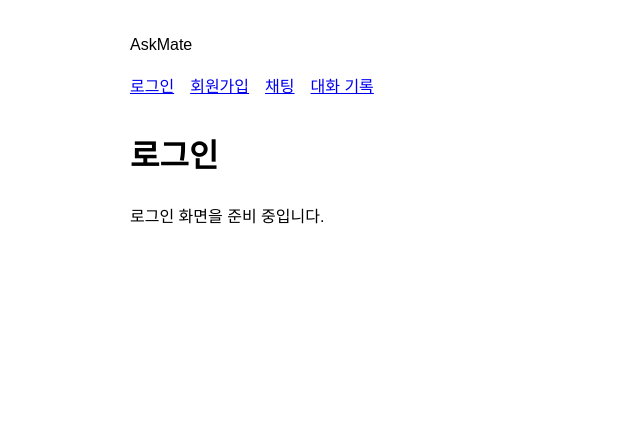
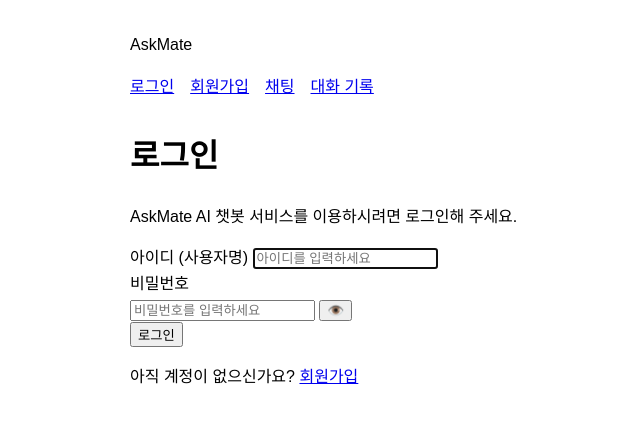
Before and after one commit to seven2762/Codyssey-TermProject, a FastAPI app: page /login in a window 1280 px wide. Shown: the top 423 px of the page, without its empty margins (110-750 px from the left). Run offline with FastAPI, Linux system fonts and the light colour scheme; parts of the project's set-up code (start-up, migrations or seed data) failed here and were passed over.

Commit message:
feat: 로그인 화면 템플릿(login.html) 및 전용 스크립트(login.js) 추가

```diff
--- a/backend/app/templates/login.html
+++ b/backend/app/templates/login.html
@@ -1,6 +1,65 @@
 {% extends "base.html" %}
 {% block title %}로그인{% endblock %}
 {% block content %}
-<h1>로그인</h1>
-<p>로그인 화면을 준비 중입니다.</p>
+<div class="auth-container">
+    <div class="auth-card">
+        <div class="auth-header">
+            <h1 class="auth-title">로그인</h1>
+            <p class="auth-subtitle">AskMate AI 챗봇 서비스를 이용하시려면 로그인해 주세요.</p>
+        </div>
+
+        <div id="loginAlert" class="alert" style="display: none;" role="alert"></div>
+
+        <form id="loginForm" class="auth-form" novalidate>
+            <div class="form-group">
+                <label for="loginUsername" class="form-label">아이디 (사용자명)</label>
+                <input
+                    type="text"
+                    id="loginUsername"
+                    name="username"
+                    class="form-input"
+                    placeholder="아이디를 입력하세요"
+                    autocomplete="username"
+                    required
+                    autofocus
+                >
+            </div>
+
+            <div class="form-group">
+                <div class="label-row">
+                    <label for="loginPassword" class="form-label">비밀번호</label>
+                </div>
+                <div class="password-input-wrapper">
+                    <input
+                        type="password"
+                        id="loginPassword"
+                        name="password"
+                        class="form-input"
+                        placeholder="비밀번호를 입력하세요"
+                        autocomplete="current-password"
+                        required
+                    >
+                    <button type="button" class="btn-icon toggle-password" data-target="loginPassword" title="비밀번호 표시/숨김" aria-label="비밀번호 표시 토글">
+                        👁️
+                    </button>
+                </div>
+            </div>
+
+            <div class="form-actions">
+                <button type="submit" id="loginSubmitBtn" class="btn btn-primary btn-block">
+                    <span class="btn-text">로그인</span>
+                    <span class="btn-spinner" style="display: none;">로그인 중...</span>
+                </button>
+            </div>
+        </form>
+
+        <div class="auth-footer">
+            <p>아직 계정이 없으신가요? <a href="{{ url_for('signup_page') }}" class="link-primary">회원가입</a></p>
+        </div>
+    </div>
+</div>
 {% endblock %}
+
+{% block scripts %}
+<script src="{{ url_for('static', path='/js/login.js') }}" defer></script>
+{% endblock %}
```
Also changed, not shown: backend/app/static/js/login.js (added, +63 -0 lines).
